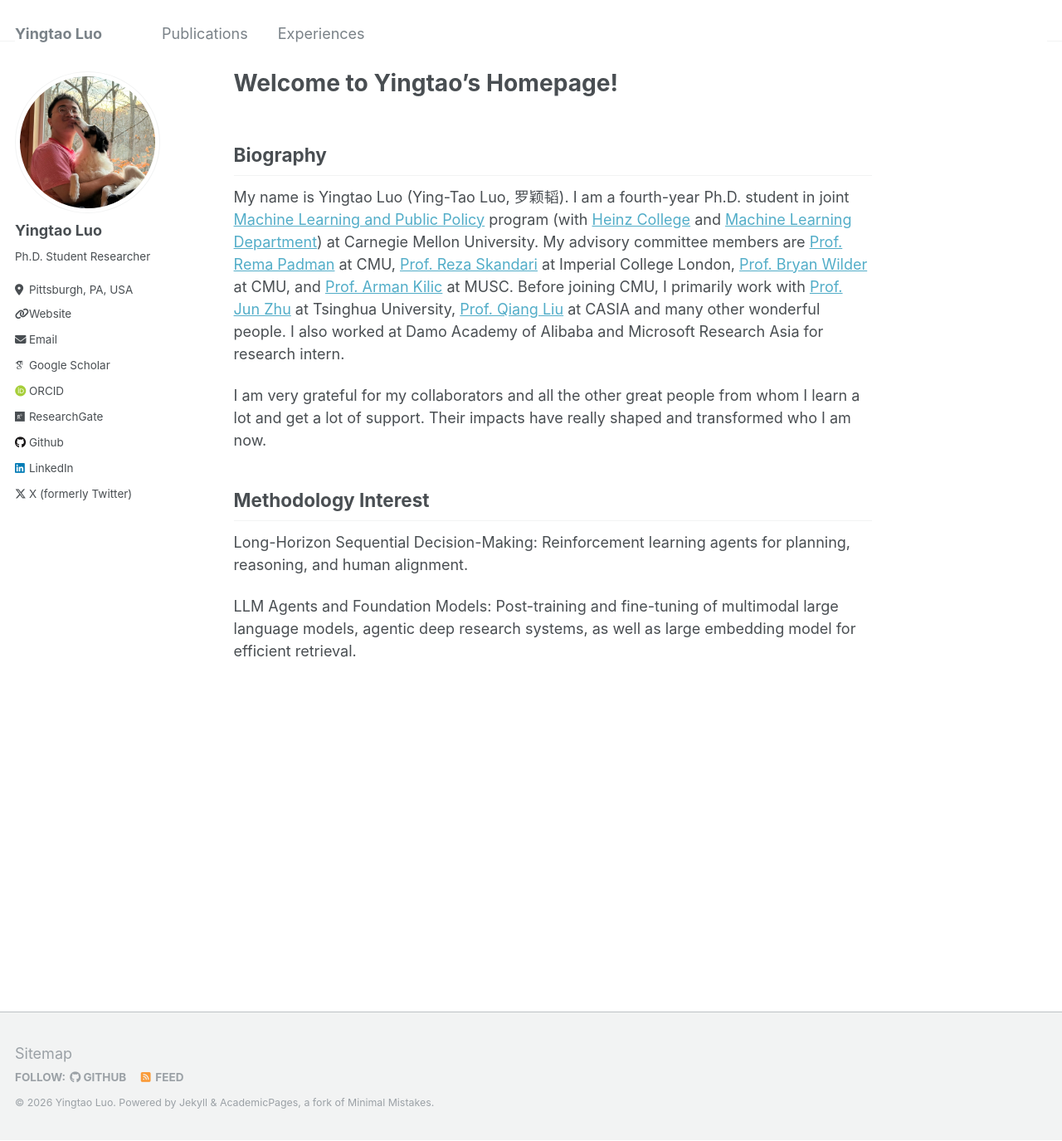
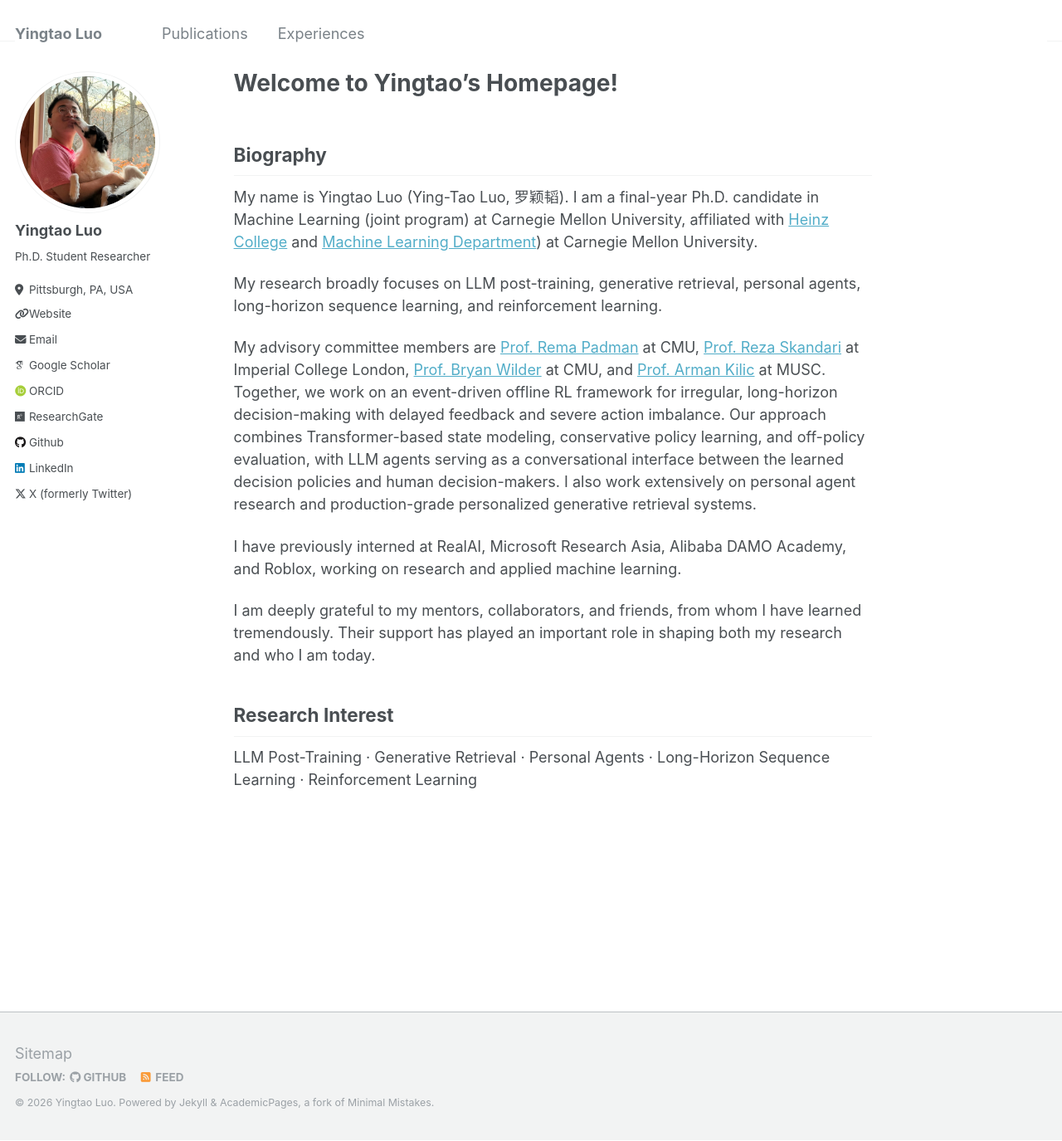
Before and after one commit to yingtaoluo/yingtaoluo.github.io, a Jekyll site: the page built from _pages/about.md, in a window 1280 px wide and 1375 px high. Shown: the whole window at 83% size. Built offline with Jekyll 4.4.1, drawn with Linux system fonts in a browser that asks for light colours; some web fonts are replaced.

Commit message:
Update about.md

```diff
--- a/_pages/about.md
+++ b/_pages/about.md
@@ -9,11 +9,15 @@ redirect_from:
 ---
 
 ## Biography
-My name is Yingtao Luo (Ying-Tao Luo, 罗颖韬). I am a fourth-year Ph.D. student in joint [Machine Learning and Public Policy](https://www.ml.cmu.edu/people/phd-students.html) program (with [Heinz College](https://www.heinz.cmu.edu/) and [Machine Learning Department](https://www.ml.cmu.edu/)) at Carnegie Mellon University. My advisory committee members are [Prof. Rema Padman](https://www.heinz.cmu.edu/faculty-research/profiles/padman-rema) at CMU, [Prof. Reza Skandari](https://profiles.imperial.ac.uk/r.skandari) at Imperial College London, [Prof. Bryan Wilder](https://bryanwilder.github.io/) at CMU, and [Prof. Arman Kilic](https://providers.muschealth.org/sc/charleston/arman-kilic-md) at MUSC. Before joining CMU, I primarily work with [Prof. Jun Zhu](https://ml.cs.tsinghua.edu.cn/~jun/index.shtml) at Tsinghua University, [Prof. Qiang Liu](https://john-qiangliu.tech/) at CASIA and many other wonderful people. I also worked at Damo Academy of Alibaba and Microsoft Research Asia for research intern.
+My name is Yingtao Luo (Ying-Tao Luo, 罗颖韬). I am a final-year Ph.D. candidate in Machine Learning (joint program) at Carnegie Mellon University, affiliated with [Heinz College](https://www.heinz.cmu.edu/) and [Machine Learning Department](https://www.ml.cmu.edu/people/phd-students.html)) at Carnegie Mellon University.
 
-I am very grateful for my collaborators and all the other great people from whom I learn a lot and get a lot of support. Their impacts have really shaped and transformed who I am now.
+My research broadly focuses on LLM post-training, generative retrieval, personal agents, long-horizon sequence learning, and reinforcement learning.
 
-## Methodology Interest
-Long-Horizon Sequential Decision-Making: Reinforcement learning agents for planning, reasoning, and human alignment.
+My advisory committee members are [Prof. Rema Padman](https://www.heinz.cmu.edu/faculty-research/profiles/padman-rema) at CMU, [Prof. Reza Skandari](https://profiles.imperial.ac.uk/r.skandari) at Imperial College London, [Prof. Bryan Wilder](https://bryanwilder.github.io/) at CMU, and [Prof. Arman Kilic](https://providers.muschealth.org/sc/charleston/arman-kilic-md) at MUSC. Together, we work on an event-driven offline RL framework for irregular, long-horizon decision-making with delayed feedback and severe action imbalance. Our approach combines Transformer-based state modeling, conservative policy learning, and off-policy evaluation, with LLM agents serving as a conversational interface between the learned decision policies and human decision-makers. I also work extensively on personal agent research and production-grade personalized generative retrieval systems.
 
-LLM Agents and Foundation Models: Post-training and fine-tuning of multimodal large language models, agentic deep research systems, as well as large embedding model for efficient retrieval.
+I have previously interned at RealAI, Microsoft Research Asia, Alibaba DAMO Academy, and Roblox, working on research and applied machine learning.
+
+I am deeply grateful to my mentors, collaborators, and friends, from whom I have learned tremendously. Their support has played an important role in shaping both my research and who I am today.
+
+## Research Interest
+LLM Post-Training · Generative Retrieval · Personal Agents · Long-Horizon Sequence Learning · Reinforcement Learning
```
